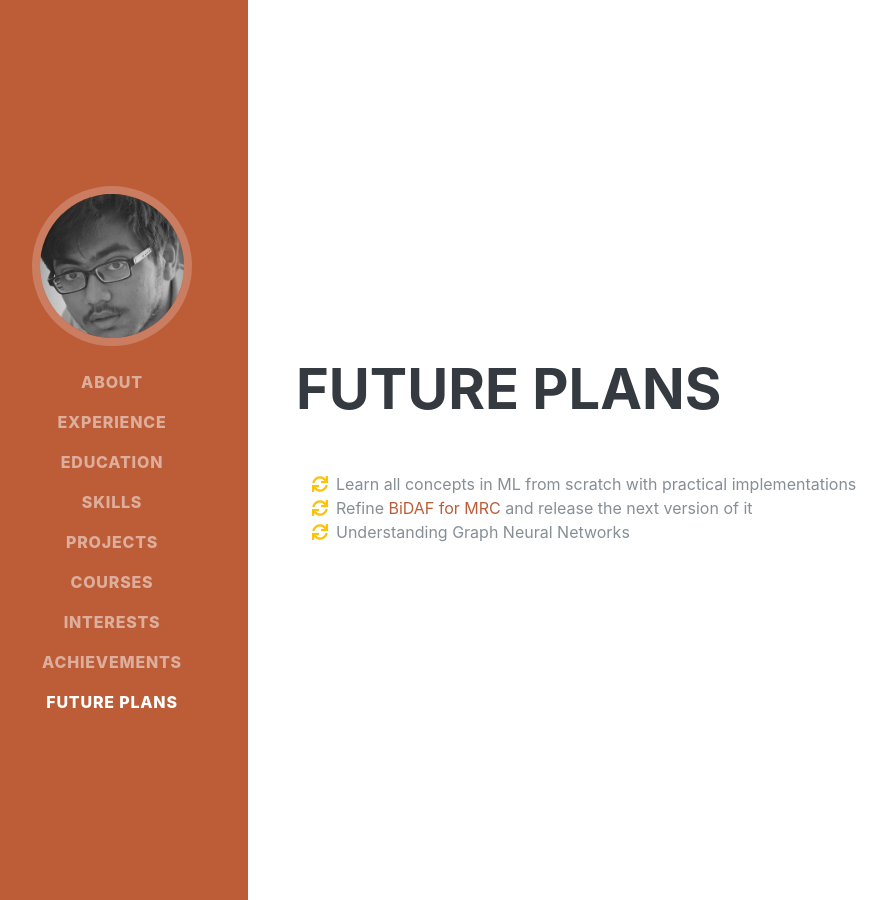
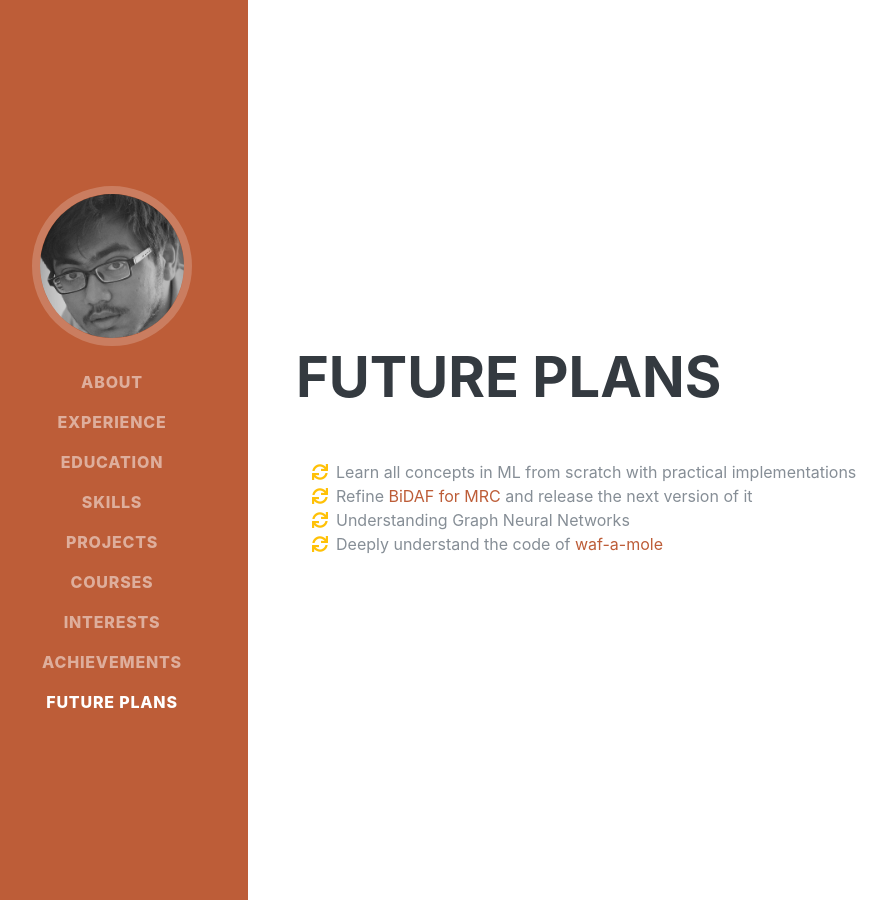
Before and after one commit to ParikhKadam/parikhkadam.github.io, a Jekyll site: the page built from index.md, in a window 1280 px wide and 900 px high, scrolled down 10227 px. Shown: the whole window, without its empty margins (24-911 px from the left). Built offline with Jekyll 4.4.1, drawn with Linux system fonts in a browser that asks for light colours; some web fonts are replaced.

Commit message:
added a new plan for future

```diff
--- a/_data/future_plans.yml
+++ b/_data/future_plans.yml
@@ -1,3 +1,4 @@
 - Learn all concepts in ML from scratch with practical implementations
 - Refine <a href="https://github.com/ParikhKadam/bidaf-keras">BiDAF for MRC</a> and release the next version of it
 - Understanding Graph Neural Networks
+- Deeply understand the code of <a href="https://github.com/AvalZ/waf-a-mole/">waf-a-mole</a>
```
